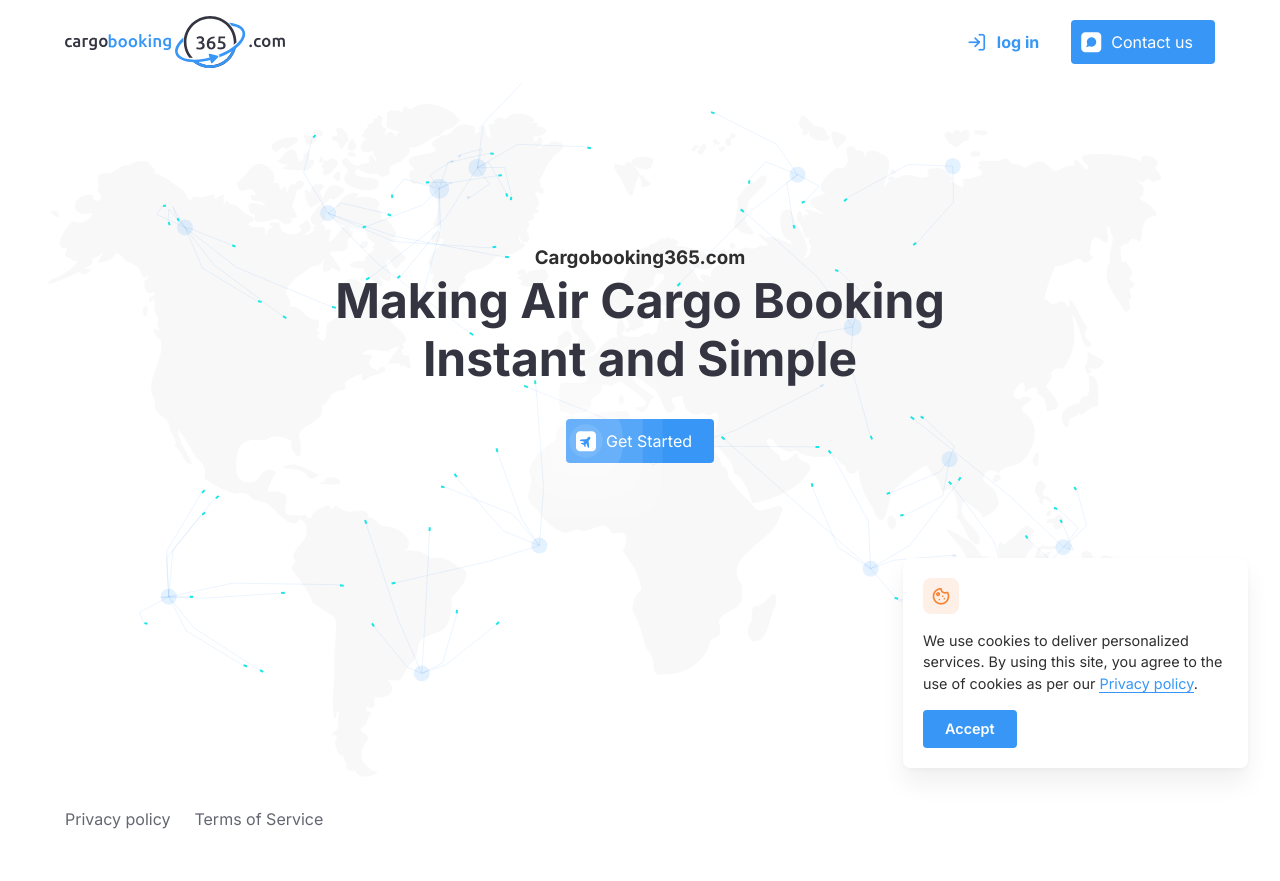
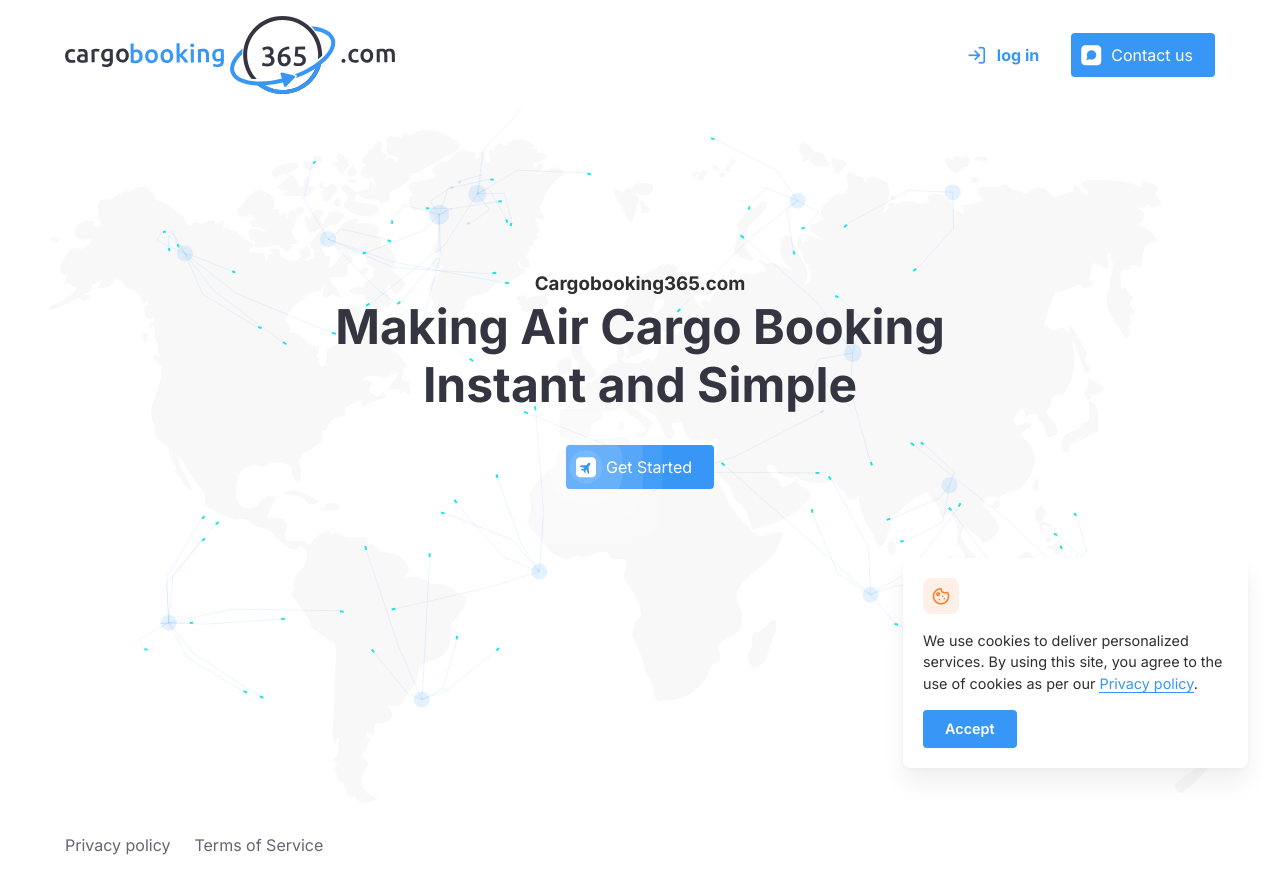
Before and after one commit to huntercront/air-test, a plain HTML site: page index.html in a window 1280 px wide. Before the commit the page ends 855 px from the top, so only its background shows below. Drawn offline with Linux system fonts and the light colour scheme; animation ran at ten frames a second; files whose address does not match are found by name.

Commit message:
logo fix

```diff
--- a/css/style.css
+++ b/css/style.css
@@ -40,7 +40,7 @@ body{
 	align-items: center;
 }
 .site-logo{
-	width: 220px;
+	width: 330px;
 }
 .site-logo img{
 	width: 100%;
```
